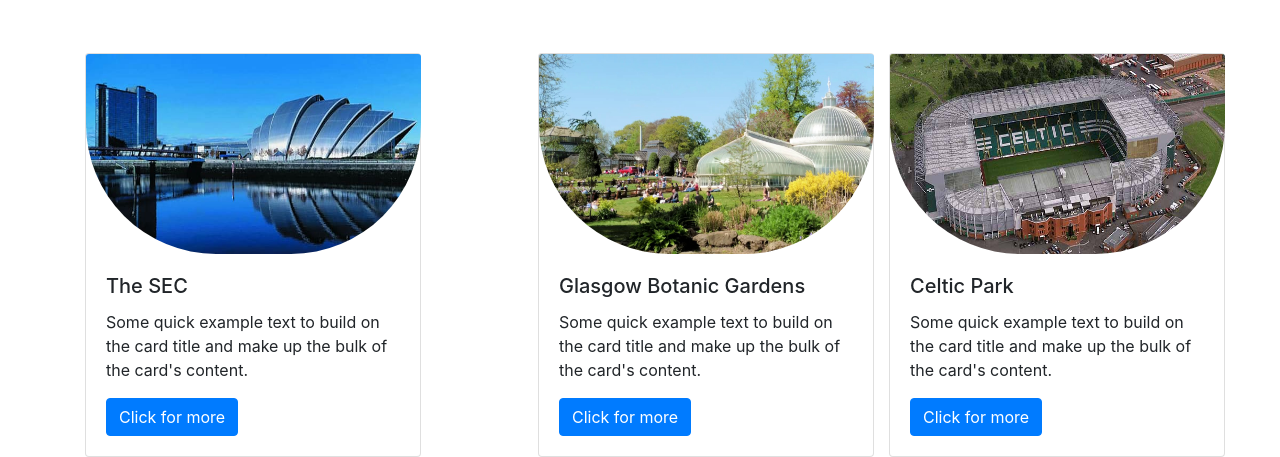
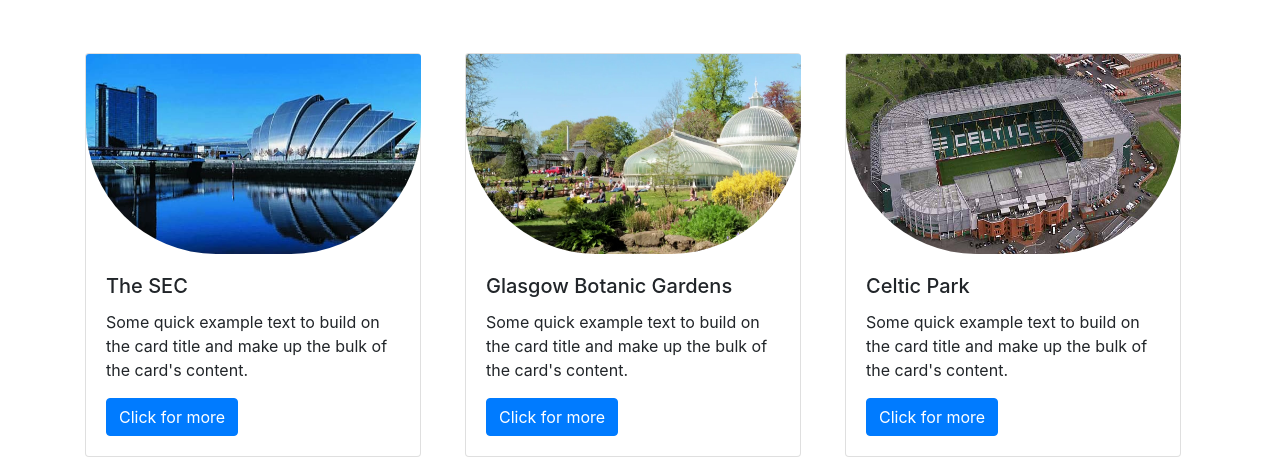
Before and after one commit to lemimi/group_project, a plain HTML site: page locations.html in a window 1280 px wide. Shown: the part 441-898 px from the top of the page. Drawn offline with nearby package versions, Linux system fonts and the light colour scheme.

Commit message:
Added JQuery link to Locations and index page

```diff
--- a/locations.html
+++ b/locations.html
@@ -10,7 +10,7 @@
   <link rel="stylesheet"
 href="https://stackpath.bootstrapcdn.com/bootstrap/4.1.3/css/bootstrap.min
 .css" crossorigin="anonymous">
-
+<script src="http://code.jquery.com/jquery-3.2.1.min.js"></script>
   <link rel= "stylesheet" type="text/css" href="CSS/styles.css">
 </head>
 <body>
@@ -54,7 +54,7 @@ href="https://stackpath.bootstrapcdn.com/bootstrap/4.1.3/css/bootstrap.min
           </div>
         </div>
       </div>
-<div class="row">
+
       <div class="col-sm">
         <div class="card" style="width: 21rem;">
           <img class="card-img-top" src="Garden.jpg" style="width:335px;height:200px" alt="Botanic Gardens">
@@ -65,7 +65,7 @@ href="https://stackpath.bootstrapcdn.com/bootstrap/4.1.3/css/bootstrap.min
           </div>
         </div>
       </div>
-    <div class="row">
+
       <div class="col-sm">
           <div class="card" style="width: 21rem;">
             <img class="card-img-top" src="Celtic.jpg" style="width:335px;height:200px" alt="Celtic Park">
@@ -76,5 +76,6 @@ href="https://stackpath.bootstrapcdn.com/bootstrap/4.1.3/css/bootstrap.min
             </div>
             </div>
         </div>
+      </div>
 
 </body>
```
Lines whose indentation alone changed are shown as unchanged.
